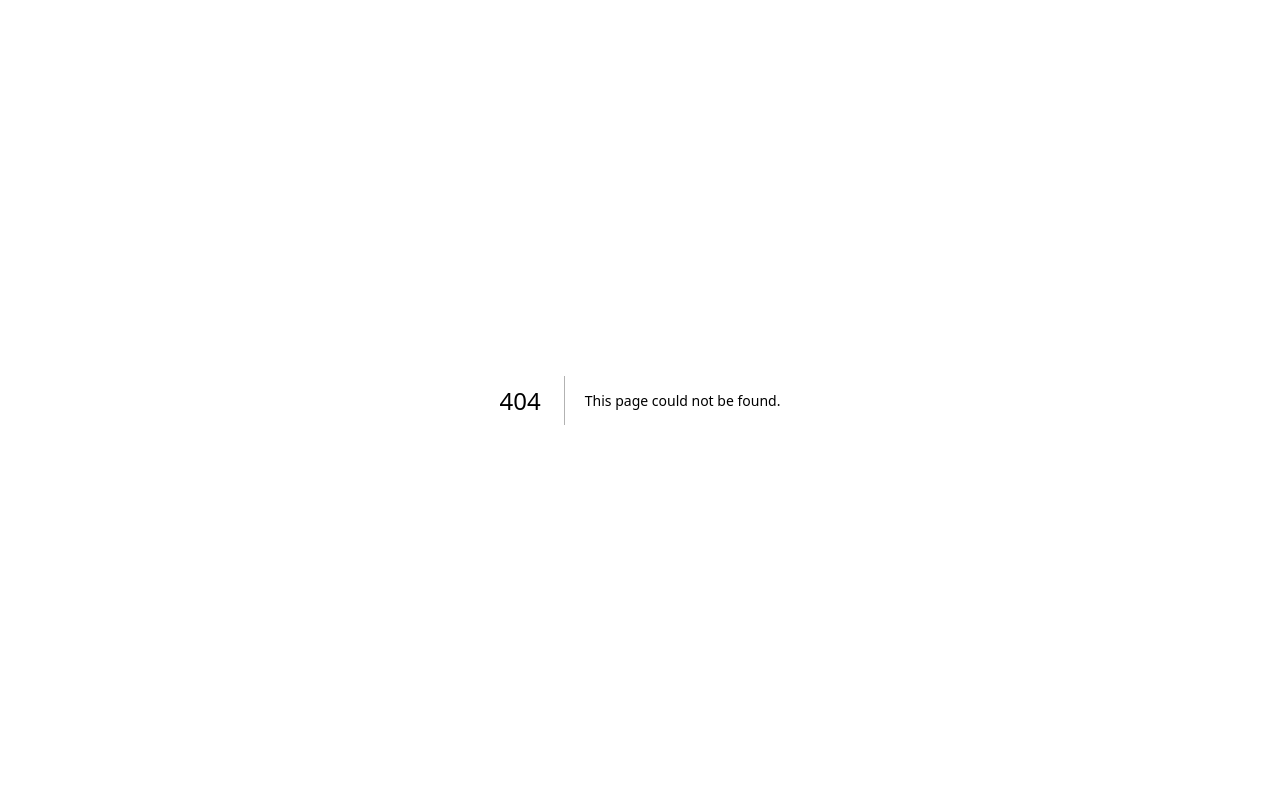
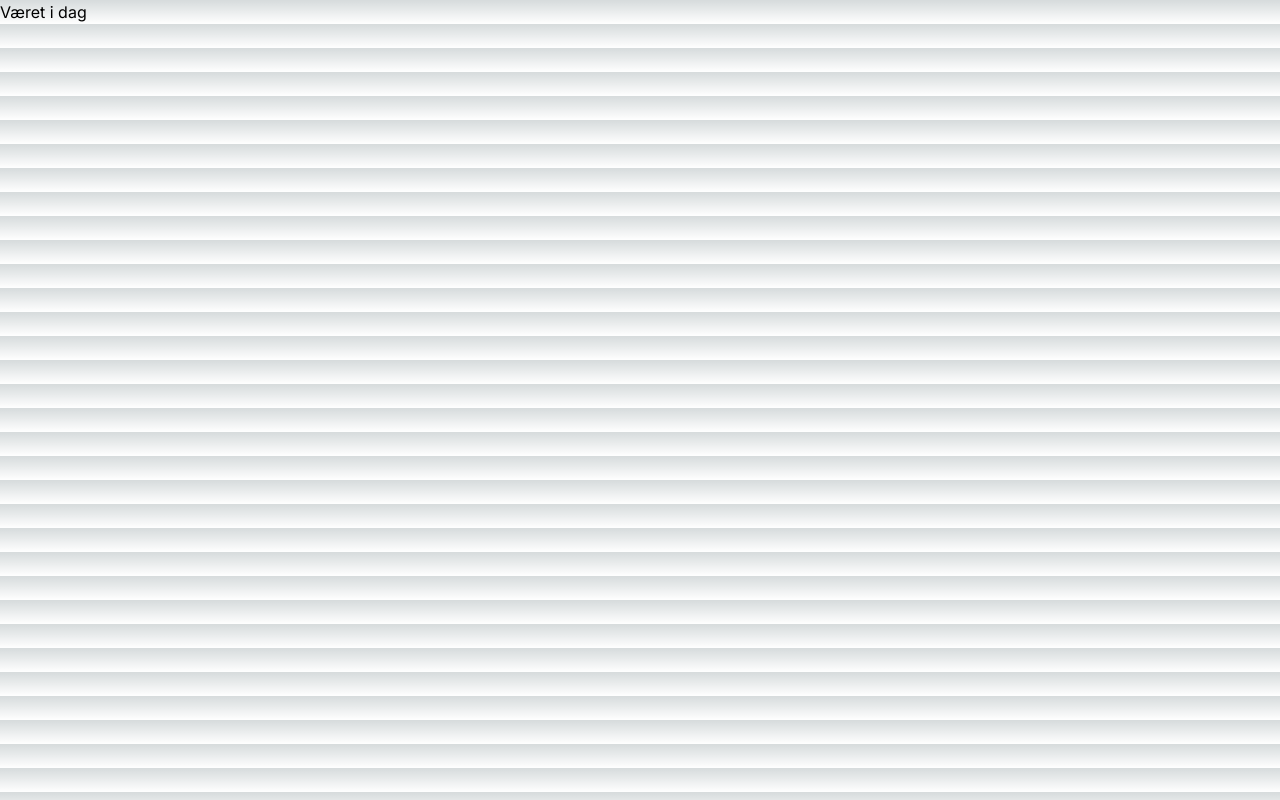
Before and after one commit to VidarHeritier/dagen-i-dag, a Next.js app: page /Pages/WeatherPage in a window 1280 px wide. Before the commit this address had no page. Built offline with nearby package versions, Linux system fonts and the light colour scheme.

Commit message:
Implemented links to pages

```diff
--- /dev/null
+++ b/app/Pages/WeatherPage/page.tsx
@@ -0,0 +1,5 @@
+import React from "react";
+
+export default function WeatherPage() {
+  return <p>Været i dag</p>;
+}
```
